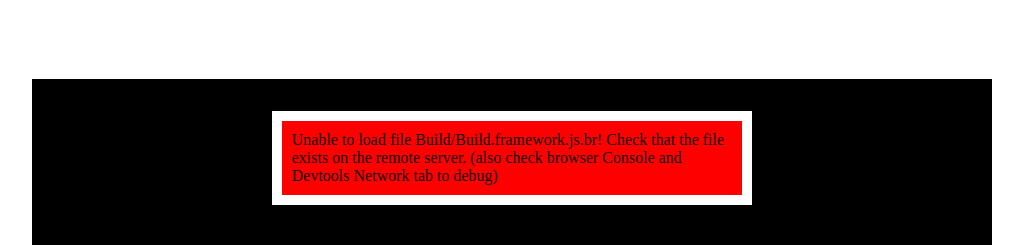
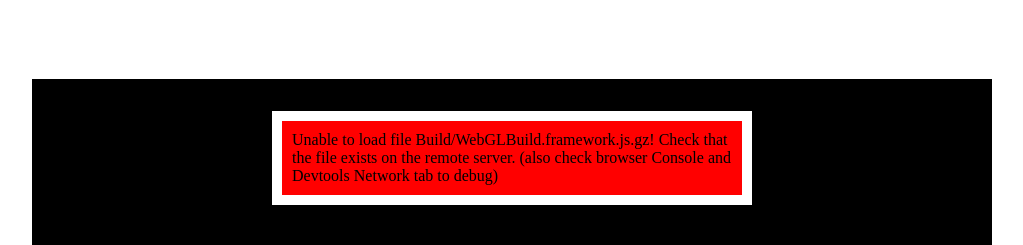
Before and after one commit to DavidHaynes13/WebGLBuild, a plain HTML site: page index.html in a window 1280 px wide. Shown: the top 245 px of the page, without its empty margins (128-1151 px from the left). Drawn offline with Linux system fonts and the light colour scheme; no server answers.

Commit message:
changing compression format

```diff
--- a/index.html
+++ b/index.html
@@ -56,11 +56,11 @@
       }
 
       var buildUrl = "Build";
-      var loaderUrl = buildUrl + "/Build.loader.js";
+      var loaderUrl = buildUrl + "/WebGLBuild.loader.js";
       var config = {
-        dataUrl: buildUrl + "/Build.data.br",
-        frameworkUrl: buildUrl + "/Build.framework.js.br",
-        codeUrl: buildUrl + "/Build.wasm.br",
+        dataUrl: buildUrl + "/WebGLBuild.data.gz",
+        frameworkUrl: buildUrl + "/WebGLBuild.framework.js.gz",
+        codeUrl: buildUrl + "/WebGLBuild.wasm.gz",
         streamingAssetsUrl: "StreamingAssets",
         companyName: "Zigurous",
         productName: "Space Invaders",
```
Also changed, not shown: Build/WebGLBuild.loader.js (renamed from Build/Build.loader.js), 6 other files.
